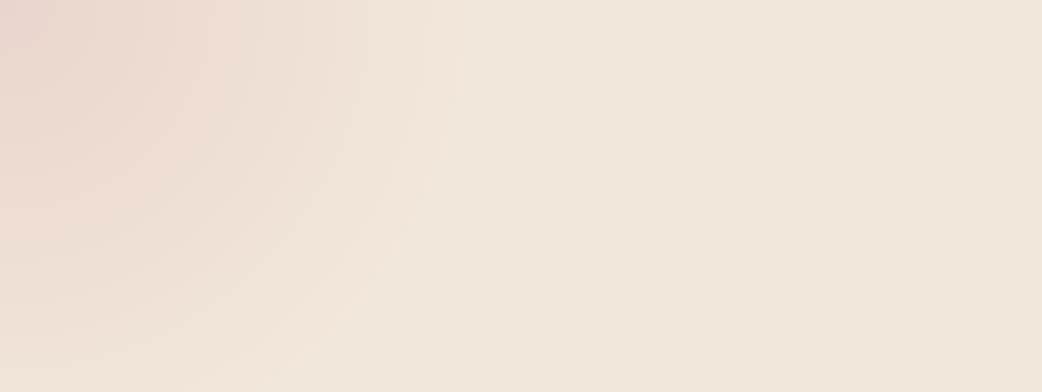
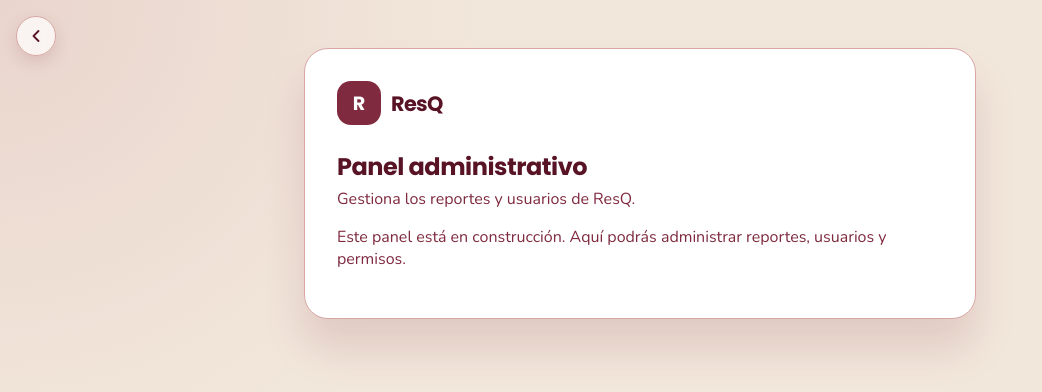
Before and after one commit to MatteoWiQ/resQ-frontend, an Angular app: page /admin in a window 1280 px wide. Before the commit this address led to /. Shown: the top 392 px of the page, without its empty margins (0-1042 px from the left). Built offline with nearby package versions, Linux system fonts and the light colour scheme.

Commit message:
feat(auth): mostrar boton de panel administrativo al iniciar sesion como admin (HU-06)

```diff
--- a/src/app/app.routes.ts
+++ b/src/app/app.routes.ts
@@ -1,7 +1,8 @@
 import { Routes } from '@angular/router';
+import { adminRoutes } from './features/admin/admin.routes';
 import { authRoutes } from './features/auth/auth.routes';
 import { landingRoutes } from './features/landing/landing.routes';
 import { profileRoutes } from './features/profile/profile.routes';
 
 
-export const routes: Routes = [...landingRoutes, ...authRoutes, ...profileRoutes];
+export const routes: Routes = [...landingRoutes, ...authRoutes, ...profileRoutes, ...adminRoutes];
--- /dev/null
+++ b/src/app/features/admin/admin.routes.ts
@@ -0,0 +1,6 @@
+import { Routes } from '@angular/router';
+import { PanelAdminComponent } from './pages/panel-admin/panel-admin.component';
+
+export const adminRoutes: Routes = [
+  { path: 'admin', component: PanelAdminComponent }
+];
--- /dev/null
+++ b/src/app/features/admin/pages/panel-admin/panel-admin.component.css
@@ -0,0 +1,58 @@
+.admin-page {
+  display: grid;
+  gap: 24px;
+  padding: 24px;
+  max-width: 720px;
+  margin: 0 auto;
+}
+
+.admin-card {
+  padding: 32px;
+  border-radius: 24px;
+  background: var(--panel);
+  border: 1px solid var(--border);
+  box-shadow: 0 30px 40px var(--shadow);
+}
+
+.brand {
+  display: flex;
+  align-items: center;
+  gap: 10px;
+  margin-bottom: 24px;
+}
+
+.brand-mark {
+  width: 44px;
+  height: 44px;
+  border-radius: 14px;
+  background: var(--primary);
+  color: #fff;
+  display: grid;
+  place-items: center;
+  font-family: 'Poppins', sans-serif;
+  font-weight: 700;
+  font-size: 1.2rem;
+}
+
+.brand-name {
+  font-family: 'Poppins', sans-serif;
+  font-weight: 700;
+  color: var(--text);
+  font-size: 1.3rem;
+}
+
+.admin-card h1 {
+  margin: 0 0 4px;
+  font-family: 'Poppins', sans-serif;
+  color: var(--text);
+  letter-spacing: -0.02em;
+}
+
+.admin-card .subtitle {
+  margin: 0 0 16px;
+  color: var(--muted);
+}
+
+.hint {
+  color: var(--muted);
+}
--- /dev/null
+++ b/src/app/features/admin/pages/panel-admin/panel-admin.component.html
@@ -0,0 +1,15 @@
+<section class="admin-page">
+  <app-back-button ruta="/" />
+
+  <div class="admin-card">
+    <div class="brand">
+      <div class="brand-mark">R</div>
+      <span class="brand-name">ResQ</span>
+    </div>
+
+    <h1>Panel administrativo</h1>
+    <p class="subtitle">Gestiona los reportes y usuarios de ResQ.</p>
+
+    <p class="hint">Este panel está en construcción. Aquí podrás administrar reportes, usuarios y permisos.</p>
+  </div>
+</section>
--- a/src/app/features/landing/components/topbar/topbar.component.html
+++ b/src/app/features/landing/components/topbar/topbar.component.html
@@ -14,5 +14,9 @@
     }
   </nav>
 
-  <a routerLink="/login" class="primary-btn">Reportar</a>
+  @if (esAdmin()) {
+    <a routerLink="/admin" class="primary-btn">Panel administrativo</a>
+  } @else {
+    <a routerLink="/login" class="primary-btn">Reportar</a>
+  }
 </header>
--- a/src/app/features/landing/components/topbar/topbar.component.ts
+++ b/src/app/features/landing/components/topbar/topbar.component.ts
@@ -11,4 +11,8 @@ import { AuthService } from '../../../../core/services/auth.service';
 
 export class LandingTopbar {
   protected readonly authService = inject(AuthService);
+
+  esAdmin(): boolean {
+    return this.authService.usuarioActual()?.rol === 'ADMIN';
+  }
 }
```
Also changed, not shown: src/app/features/admin/pages/panel-admin/panel-admin.component.ts (added, +11 -0 lines).
